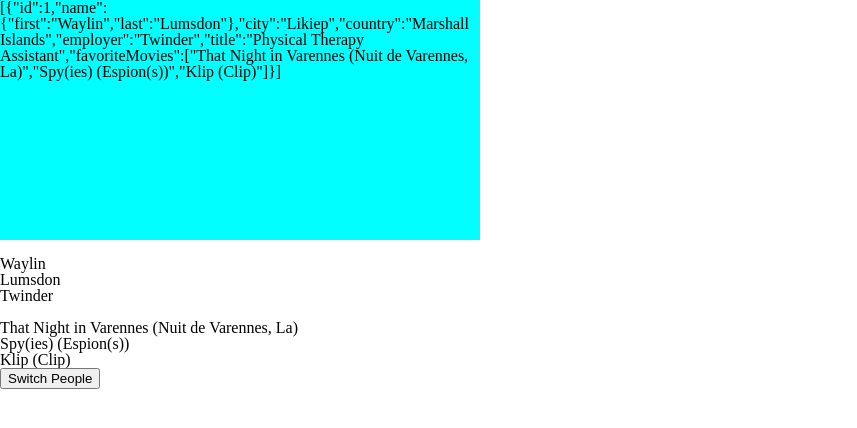
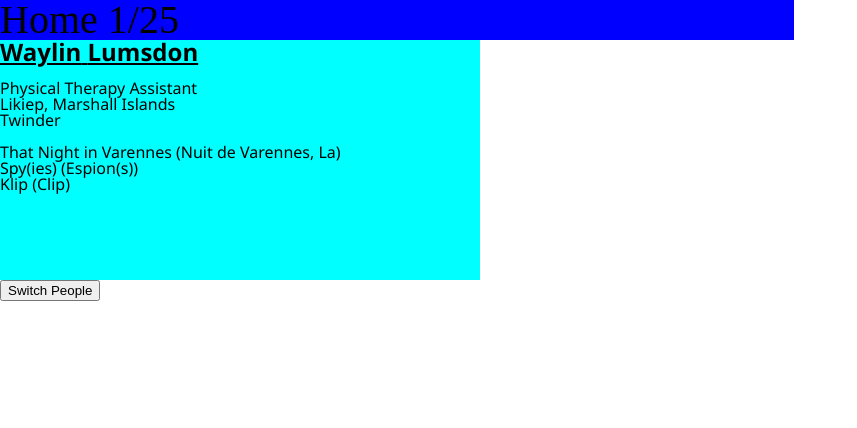
Before and after one commit to Most-Basic33/react-i-ii-afternoon2, a React (Create React App) app: page / in a window 1280 px wide. Shown: the top 428 px of the page, without its empty margins (0-857 px from the left). Built offline with nearby package versions, Linux system fonts and the light colour scheme.

Commit message:
so 75% done

```diff
--- a/src/App.css
+++ b/src/App.css
@@ -1,8 +1,22 @@
 .main{
   height: 100vh;
-  width: 100%;
+  width: 60%;
   display: flex;
   background-color: bisque;
+
+
+}
+
+header{
+  font-size: 5vh;
+  background-color: blue;
+  width: 62%;
+}
+h1{
+  font-size: 3vh;
+  width: 70%;
+  font-weight: bold;
+  text-decoration: underline;
 
 }
 .JSON{
@@ -10,6 +24,6 @@
   width: 60vh;
   background-color: aqua;
   flex-wrap: wrap;
-
+  font-family: 'Segoe UI', Tahoma, Geneva, Verdana, sans-serif;
 
 }
--- a/src/App.js
+++ b/src/App.js
@@ -3,6 +3,7 @@
 import './App.css';
 import Data from './Components/Data'
 import Card from './Components/Card'
+import Header from './Components/Header';
 
 
 
@@ -12,42 +13,49 @@
     super(props);
     this.state = {
       counter:1,
-      item:Data.id,
+      count:1
+
 
     }
   }
+  // handleRemove=(e)=>{
+    // const remove = Data.splice(this.state.counter,1);
+    // console.log(remove,"this is remove");
+  //   this.setState({
+  //     counter:this.state.counter-1
+  //   })
+  // }
+
     handleClick=(e)=>{
      this.setState({
        counter:this.state.counter+1
      })
-
-
-  }
+   }
 
   render() {
     const { counter } = this.state
     let output = [];
-    if(counter == 25){
+    if(counter === 26){
       this.setState({
         counter: 1
       })
     }
-    output = (Data).filter((e, i, a) => e.id == this.state.counter)
-    console.log(output, "output of filtered item")
+    output = (Data).filter((e, i, a) => e.id === this.state.counter)
+    //console.log(output, "output of filtered item")
+    // const mappedArray = Data.map((element, index) => {
+    //  // counter = index;
+    //   return  <div key={index} element={element}>{JSON.stringify(element)}</div>
 
-    const mappedArray = Data.map((element, index) => {
-      //counter = index;
-      return  <div key={index} element={element}>{JSON.stringify(element)}</div>
-
-    })
-  return (
+    // })
+   return (
     <div>
-      {}
+      <Header count={counter} />
       <Card output={output}/>
       <button onClick={(e)=> this.handleClick(e)}>Switch People</button>
+       {/* <button onClick={(e)=>this.handleRemove(e) }>Remove People</button>  */}
     </div>
   );
-}
+  }
 }
 
 export default App
--- a/src/Components/Card.js
+++ b/src/Components/Card.js
@@ -1,47 +1,18 @@
-import React, { Component } from 'react';
-import Data from './Data'
-//  const List = (list) => {
+import React from 'react';
 
-//     let newArray = list.thing.map((element, i, a) => (
-//       <div> {
-
-//         element.name
-//         /* =[],
-//         element.city, element.country,
-//         element.employer,
-//         element.favoriteMovies */}
-
-//        </div>
-//     ))
-//     return (
-//       <div>
-//         {newArray}
-//       </div>
-//     )
-//   }
-
-//   const filterMap = (userInput) => {
-//     let output = [];
-//     output = this.List(List).filter((e, i, a) => e.id !== this.id)
-
-//   }
 
 const Card = (props) => {
 
-    // let output = [];
-    // output = (Data).filter((e, i, a) => e.id == 13)
-    // console.log(output, "output of filtered item")
-
-
 const person = props.output[0]
-    console.log(props, "inside of card")
+   // console.log(props, "inside of card")
     return (
-        <div>
-            <h2 className='JSON'>{JSON.stringify(props.output)}</h2>
+        <div className='JSON'>
+        <main id='container'>
+            <h1>{person.name.first} {person.name.last}</h1>
             <br></br>
             <ul>
-                <li>{person.name.first}</li>
-                <li>{person.name.last}</li>
+                <li>{person.title}</li>
+                <li>{person.city}, {person.country}</li>
                 <li>{person.employer}</li>
             </ul>
             <br></br>
@@ -50,6 +21,7 @@
                 <li>{person.favoriteMovies[1]}</li>
                 <li>{person.favoriteMovies[2]}</li>
             </ol>
+            </main>
         </div>
     )
 }
--- a/src/Components/Data.js
+++ b/src/Components/Data.js
@@ -284,6 +284,20 @@
         "I Heart Huckabees",
         "Howard Zinn: You Can't Be Neutral on a Moving Train"
       ]
+    },
+    {
+      id:26,
+      name: {first:null, last:null },
+      city:null,
+      country:null,
+      employer:null,
+      title:null,
+      favoriteMovies: [
+        null,
+        null,
+        null
+      ]
+
     }
   ];
 
--- /dev/null
+++ b/src/Components/Header.js
@@ -0,0 +1,12 @@
+ import  React  from 'react';
+
+ const Header = (props) => {
+     //console.log(props)
+     return(
+
+         <header>
+             Home {props.count}/25
+         </header>
+     )
+ }
+ export default Header
```
